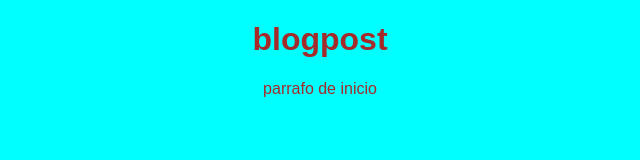
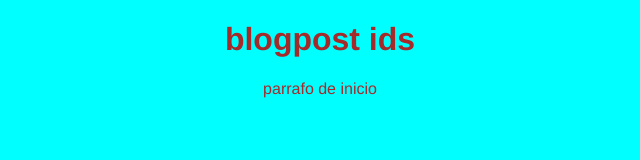
Before and after one commit to FabianBetancur/prueba, a plain HTML site: page index.html in a window 1280 px wide. Shown: the whole page, without its empty margins (320-960 px from the left). Drawn offline with Linux system fonts and the light colour scheme.

Commit message:
este es el proyecto

```diff
--- a/css/estilos.css
+++ b/css/estilos.css
@@ -1,7 +1,7 @@
 
 body{
     text-align: center;
-    font-family: Arial, Helvetica, sans-serif;
+    font-family:'Franklin Gothic Medium', 'Arial Narrow', Arial, sans-serif;
     color: brown;
     background-color: aqua;
 }
--- a/index.html
+++ b/index.html
@@ -8,7 +8,7 @@
     <title>Document</title>
 </head>
 <body>
-    <h1>blogpost</h1>
+    <h1>blogpost ids</h1>
     <p>parrafo de inicio</p>
 </body>
 </html>
```
